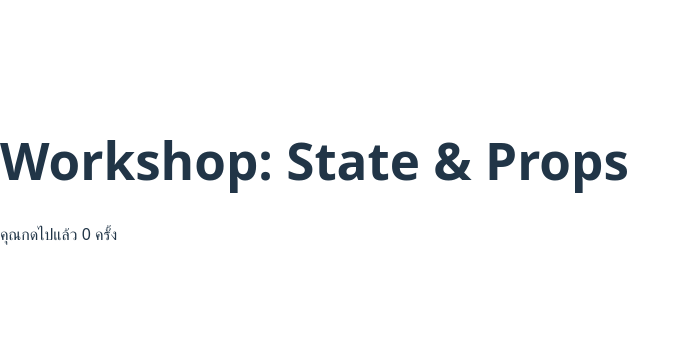
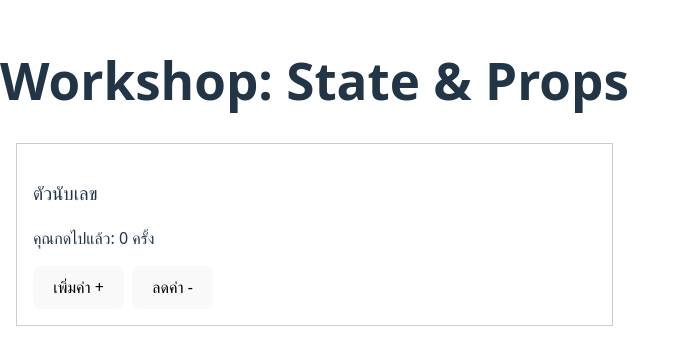
Before and after one commit to Panuwat-ta/LAB3_Reactjs_Fundamentals, a React (Vite) app in the folder experiment2/react-workshop/: page / in a window 1280 px wide. Shown: the part 220-584 px from the top of the page, without its empty margins (0-690 px from the left). Built offline with nearby package versions, Linux system fonts and the light colour scheme.

Commit message:
Step 3: Event Handling

```diff
--- a/experiment2/react-workshop/src/component/Counter.jsx
+++ b/experiment2/react-workshop/src/component/Counter.jsx
@@ -1,14 +1,30 @@
 // src/Counter.jsx
-import React, { useState } from 'react'; // ต้อง import useState
+import React, { useState } from 'react';
 
 function Counter() {
-  // ประกาศ state ชื่อ count และฟังก์ชันสำหรับอัปเดตชื่อ setCount
-  // 0 คือค่าเริ่มต้นของ count
   const [count, setCount] = useState(0);
 
+  // ฟังก์ชันที่จะทำงานเมื่อปุ่มถูกคลิก
+  const handleIncrement = () => {
+    // ใช้ setCount เพื่ออัปเดตค่า state
+    setCount(count + 1);
+  };
+
+  const handleDecrement = () => {
+    setCount(count - 1);
+  }
+
   return (
-    <div>
-      <p>คุณกดไปแล้ว {count} ครั้ง</p>
+    <div style={{ border: '1px solid #ccc', padding: '1rem', margin: '1rem' }}>
+      <h3>ตัวนับเลข</h3>
+      <p>คุณกดไปแล้ว: {count} ครั้ง</p>
+      {/* ใช้ onClick เพื่อผูก Event เข้ากับฟังก์ชัน */}
+      <button onClick={handleIncrement}>
+        เพิ่มค่า +
+      </button>
+      <button onClick={handleDecrement} style={{ marginLeft: '8px' }}>
+        ลดค่า -
+      </button>
     </div>
   );
 }
```
